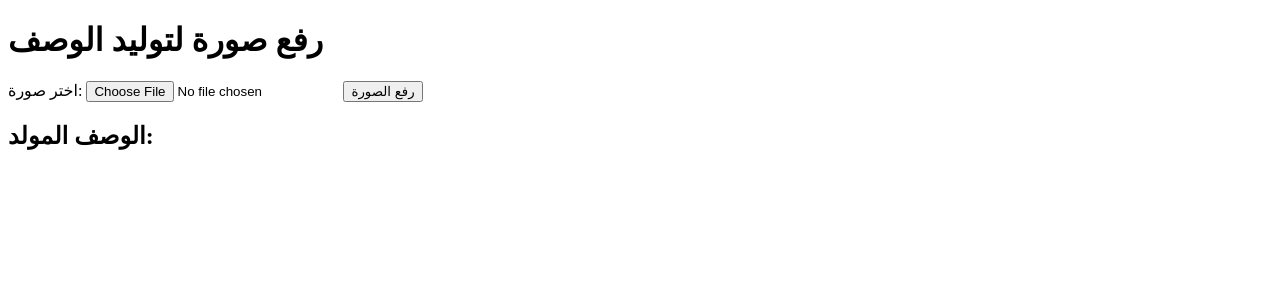
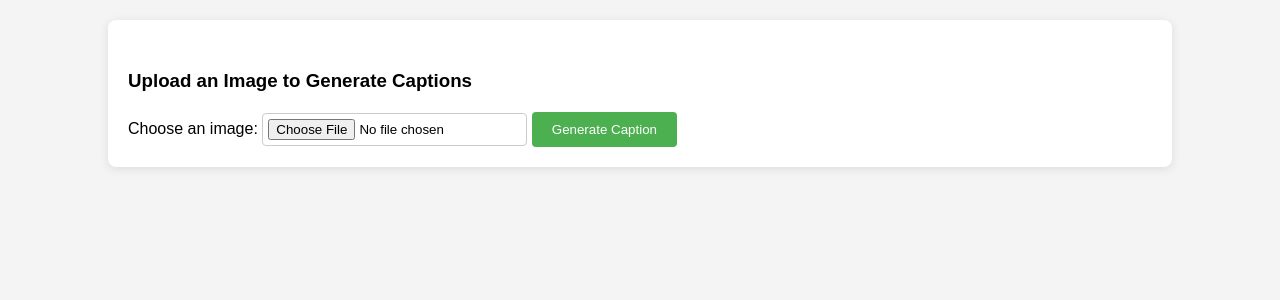
Before and after one commit to YouSry3/ImageCaptionAI, a Flask app: page / in a window 1280 px wide. Shown: the top 300 px of the page. Run offline with Flask 3, Linux system fonts and the light colour scheme.

Commit message:
Frist commit En & AR Caption image

```diff
--- a/app.py
+++ b/app.py
@@ -1,6 +1,8 @@
-from flask import Flask, request, jsonify, render_template
+from flask import Flask, request, jsonify, render_template, send_from_directory
 from transformers import BlipProcessor, BlipForConditionalGeneration
 from PIL import Image
+from googletrans import Translator
+import os
 import torch
 
 app = Flask(__name__)
@@ -9,8 +11,20 @@ app = Flask(__name__)
 processor = BlipProcessor.from_pretrained("Salesforce/blip-image-captioning-base")
 model = BlipForConditionalGeneration.from_pretrained("Salesforce/blip-image-captioning-base")
 
-# حفظ النموذج في ملف محلي عند أول تشغيل (اختياري)
-# torch.save(model.state_dict(), "caption_model.pth")  # Uncomment to save the model
+# تهيئة مترجم Google
+translator = Translator()
+
+# مسار حفظ الصور المرفوعة
+UPLOAD_FOLDER = 'uploads'
+if not os.path.exists(UPLOAD_FOLDER):
+    os.makedirs(UPLOAD_FOLDER)
+
+app.config['UPLOAD_FOLDER'] = UPLOAD_FOLDER
+
+# إعداد Flask لتقديم الصور من المجلد
+@app.route('/uploads/<filename>')
+def uploaded_file(filename):
+    return send_from_directory(app.config['UPLOAD_FOLDER'], filename)
 
 @app.route('/')
 def home():
@@ -26,13 +40,24 @@ def generate_caption():
     image_file = request.files['image']
     image = Image.open(image_file)
 
+    # حفظ الصورة في مجلد uploads
+    image_filename = os.path.join(app.config['UPLOAD_FOLDER'], image_file.filename)
+    image.save(image_filename)
+
     # توليد التسمية (caption) باستخدام BLIP
     inputs = processor(images=image, return_tensors="pt")
     out = model.generate(**inputs)
-    caption = processor.decode(out[0], skip_special_tokens=True)
+    caption_en = processor.decode(out[0], skip_special_tokens=True)  # التسمية بالإنجليزية
 
-    # إرسال التسمية المُولدة كرد
-    return jsonify({"caption": caption})
+    # التحقق من إذا كان الوصف تم إنشاؤه بنجاح
+    if not caption_en:
+        caption_en = "No caption generated"
+
+    # ترجمة التسمية إلى العربية
+    caption_ar = translator.translate(caption_en, src='en', dest='ar').text  # الترجمة للعربية
+
+    # إعادة التوجيه إلى الصفحة الرئيسية مع عرض الوصف باللغتين والصورة
+    return render_template('index.html', caption_en=caption_en, caption_ar=caption_ar, image_filename=image_file.filename)
 
 if __name__ == "__main__":
     app.run(debug=True)
--- /dev/null
+++ b/static/style.css
@@ -0,0 +1,82 @@
+/* إعدادات التنسيق العامة */
+body {
+  font-family: Arial, sans-serif;
+  background-color: #f4f4f4;
+  margin: 0;
+  padding: 0;
+}
+
+.container {
+  width: 80%;
+  margin: 20px auto;
+  background-color: #fff;
+  padding: 20px;
+  border-radius: 8px;
+  box-shadow: 0 2px 10px rgba(0, 0, 0, 0.1);
+}
+
+.chat-box {
+  margin-bottom: 30px;
+}
+
+.message {
+  padding: 10px;
+  margin-bottom: 15px;
+  border-radius: 5px;
+  background-color: #f0f0f0;
+}
+
+.message p {
+  font-size: 16px;
+  color: #333;
+}
+
+.message.en {
+  background-color: #d1f7d1;
+}
+
+.message.ar {
+  background-color: #f7d1d1;
+}
+
+.uploaded-image {
+  margin-top: 20px;
+}
+
+.uploaded-image img {
+  max-width: 100%;
+  height: auto;
+}
+
+.form-container {
+  margin-top: 20px;
+}
+
+.form-container h3 {
+  margin-bottom: 10px;
+}
+
+.form-container label {
+  font-size: 16px;
+}
+
+.form-container input[type="file"] {
+  margin-top: 10px;
+  padding: 5px;
+  border: 1px solid #ccc;
+  border-radius: 4px;
+}
+
+.form-container button {
+  margin-top: 10px;
+  padding: 10px 20px;
+  border: none;
+  background-color: #4CAF50;
+  color: white;
+  border-radius: 4px;
+  cursor: pointer;
+}
+
+.form-container button:hover {
+  background-color: #45a049;
+}
--- a/templates/index.html
+++ b/templates/index.html
@@ -1,40 +1,47 @@
 <!DOCTYPE html>
-<html lang="ar">
+<html lang="en">
 <head>
     <meta charset="UTF-8">
     <meta name="viewport" content="width=device-width, initial-scale=1.0">
-    <title>توليد وصف الصورة</title>
+    <title>Image Caption Generator</title>
+    <link rel="stylesheet" href="{{ url_for('static', filename='style.css') }}">
 </head>
 <body>
-    <h1>رفع صورة لتوليد الوصف</h1>
-    <form action="/generate_caption" method="POST" enctype="multipart/form-data">
-        <label for="image">اختر صورة:</label>
-        <input type="file" name="image" id="image" accept="image/*" required>
-        <button type="submit">رفع الصورة</button>
-    </form>
+    <div class="container">
+        <div class="chat-box">
+            <!-- عرض الوصف بالإنجليزية -->
+            {% if caption_en %}
+                <div class="message en">
+                    <p><strong>English Caption:</strong></p>
+                    <p>{{ caption_en }}</p>
+                </div>
+            {% endif %}
 
-    <h2>الوصف المولد:</h2>
-    <p id="caption"></p>
+            <!-- عرض الوصف بالعربية -->
+            {% if caption_ar %}
+                <div class="message ar">
+                    <p><strong>Arabic Caption:</strong></p>
+                    <p>{{ caption_ar }}</p>
+                </div>
+            {% endif %}
+        </div>
 
-    <script>
-        // الكود التالي سيعالج الرد من الخادم عند إرسال الصورة
-        const form = document.querySelector('form');
-        form.onsubmit = async (event) => {
-            event.preventDefault();
+        <div class="form-container">
+            <h3>Upload an Image to Generate Captions</h3>
+            <form action="/generate_caption" method="POST" enctype="multipart/form-data">
+                <label for="image">Choose an image:</label>
+                <input type="file" name="image" id="image" required>
+                <button type="submit">Generate Caption</button>
+            </form>
+        </div>
 
-            const formData = new FormData(form);
-            const response = await fetch('/generate_caption', {
-                method: 'POST',
-                body: formData,
-            });
-            const result = await response.json();
-
-            if (result.caption) {
-                document.getElementById('caption').innerText = result.caption;
-            } else {
-                document.getElementById('caption').innerText = "لم يتم توليد الوصف.";
-            }
-        };
-    </script>
+        <!-- عرض الصورة المرفوعة -->
+        {% if image_filename %}
+        <div class="uploaded-image">
+            <h4>Uploaded Image:</h4>
+            <img src="{{ url_for('uploaded_file', filename=image_filename) }}" alt="Uploaded Image" style="max-width: 100%; height: auto;">
+        </div>
+        {% endif %}
+    </div>
 </body>
 </html>
```
Also changed, not shown: uploads/343141300_947891086229788_568201731842119944_n (2).jpg (added), uploads/377fb005bce10ee47108871a78e20305.jpg (added), uploads/413453950_924235089122918_7651838075658773245_n.jpg (added), uploads/Screenshot 2024-09-05 224734.png (added), uploads/WhatsApp Image 2023-08-02 at 2.48.45 AM.jpeg (added), uploads/c0d5c356a7764e88b9b0657d7f9c26bc~tplv-photomode-image-v1_q70.jpeg (added).
